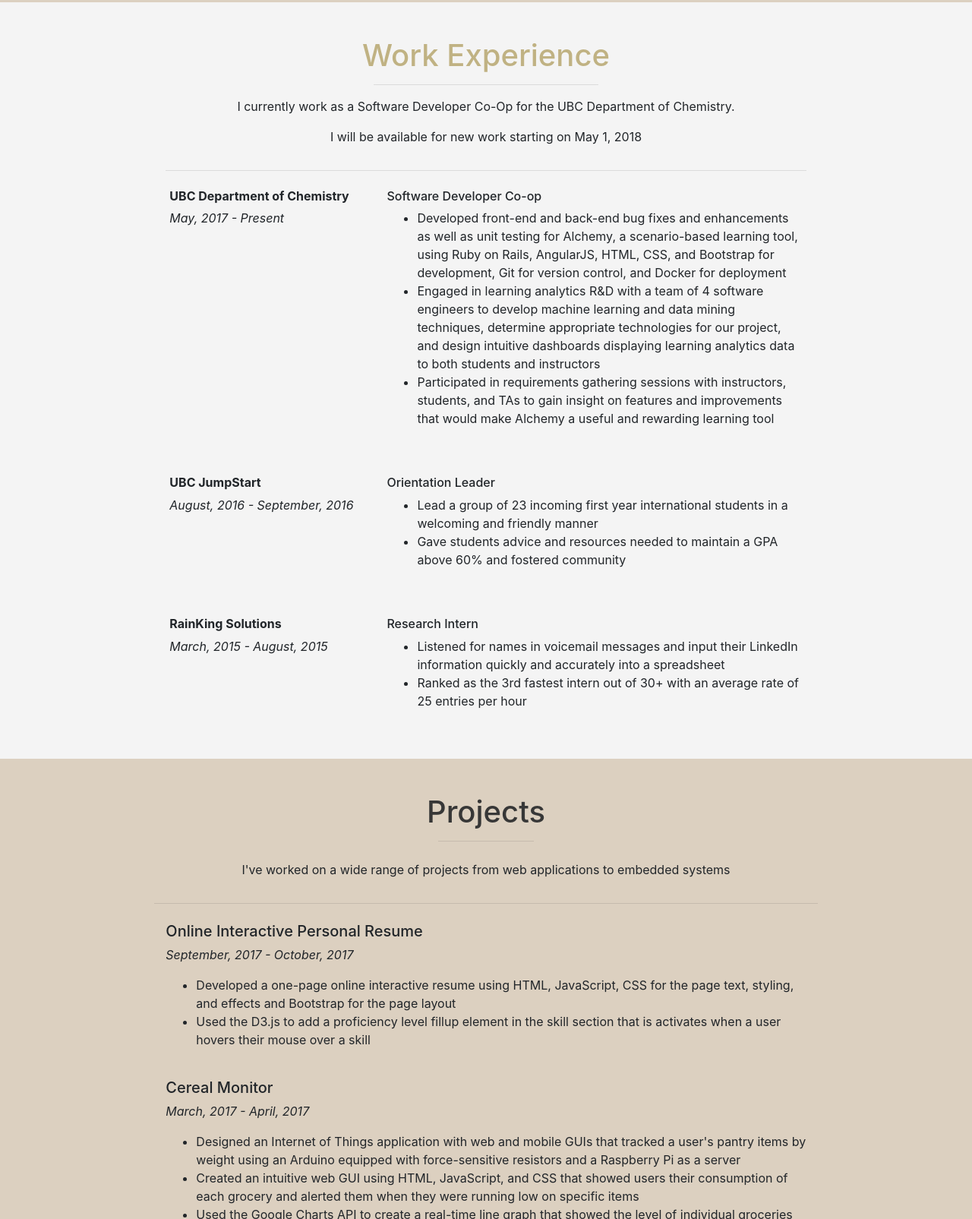
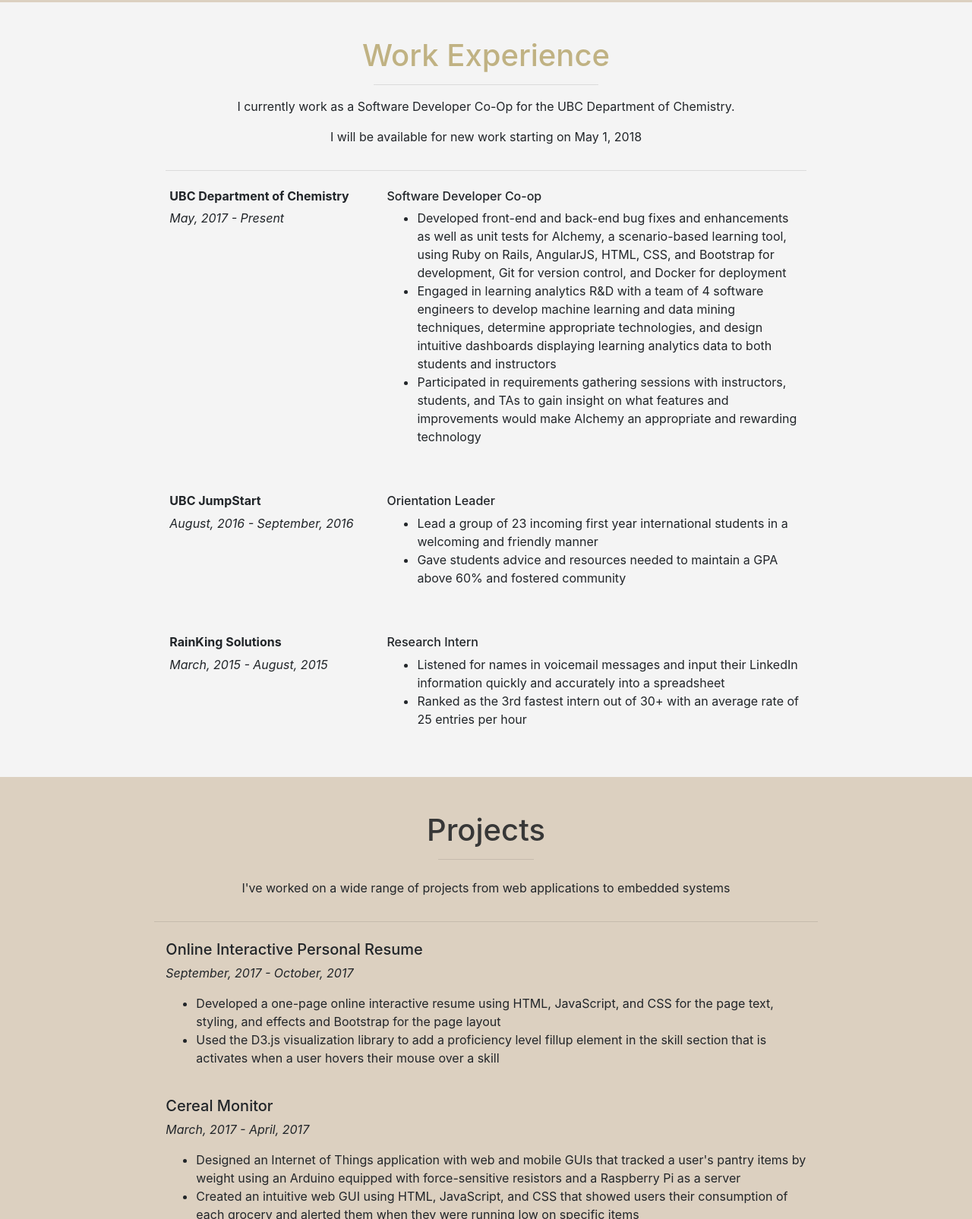
Before and after one commit to cormacjmollitor/Resume-For-Cormac-Mollitor, a website: page index.html in a window 1280 px wide. Shown: the part 2478-4083 px from the top of the page at 76% size. Drawn offline with nearby package versions, Linux system fonts and the light colour scheme.

```diff
--- a/index.html
+++ b/index.html
@@ -194,20 +194,20 @@
                 <h6 class="work-name"><b>UBC Department of Chemistry</b></h6>
                 <p class="duration"><i>May, 2017 - Present</i></p>
               </div>
-              <div class="col-xl-8 col-lg-8 col-md-8 col-sm-8 col-xs-8 job-title">
+              <div class="col-xl-8 col-lg-8 col-md-8 col-sm-8 col-xs-8 job-title" style="min-width: 380px">
                 <h6>Software Developer Co-op</h6>
                 <ul>
                   <li>
-                    Developed front-end and back-end bug fixes and enhancements as well as unit testing for Alchemy, a scenario-based learning tool, using
+                    Developed front-end and back-end bug fixes and enhancements as well as unit tests for Alchemy, a scenario-based learning tool, using
                     Ruby on Rails, AngularJS, HTML, CSS, and Bootstrap for development, Git for version control, and Docker for deployment
                   </li>
                   <li>
                     Engaged in learning analytics R&D with a team of 4 software engineers to develop machine learning and data mining techniques, determine appropriate
-                    technologies for our project, and design intuitive dashboards displaying learning analytics data to both students and instructors
+                    technologies, and design intuitive dashboards displaying learning analytics data to both students and instructors
                   </li>
                   <li>
-                    Participated in requirements gathering sessions with instructors, students, and TAs to gain insight on features and improvements that would make
-                    Alchemy a useful and rewarding learning tool
+                    Participated in requirements gathering sessions with instructors, students, and TAs to gain insight on what features and improvements would make
+                    Alchemy an appropriate and rewarding technology
                   </li>
                 </ul>
               </div>
@@ -218,7 +218,7 @@
               <h6 class="work-name"><b>UBC JumpStart</b></h6>
               <p class="duration"><i>August, 2016 - September, 2016</i></p>
             </div>
-            <div class="col-xl-8 col-lg-8 col-md-8 col-sm-8 col-xs-8 job-title">
+            <div class="col-xl-8 col-lg-8 col-md-8 col-sm-8 col-xs-8 job-title" style="min-width: 380px">
               <h6>Orientation Leader</h6>
               <ul>
                 <li>Lead a group of 23 incoming first year international students in a welcoming and friendly manner</li>
@@ -232,7 +232,7 @@
               <h6 class="work-name"><b>RainKing Solutions</b></h6>
               <p class="duration"><i>March, 2015 - August, 2015</i></p>
             </div>
-            <div class="col-xl-8 col-lg-8 col-md-8 col-sm-8 col-xs-8 job-title">
+            <div class="col-xl-8 col-lg-8 col-md-8 col-sm-8 col-xs-8 job-title" style="min-width: 380px">
               <h6>Research Intern</h6>
               <ul>
                 <li>Listened for names in voicemail messages and input their LinkedIn information quickly and accurately into a spreadsheet</li>
@@ -252,7 +252,6 @@
           <br><br>
           <h1 class="projects-title projects-header">Projects</h1>
           <hr width="15%" style="margin-bottom: 25px">
-          <!--Conside adding a row here for a projects blurb-->
           <div class="row">
             <div class="col-xl-12 col-lg-12 col-md-12 col-sm-12 col-xs-12">
               <p class="blurb">I've worked on a wide range of projects from web applications to embedded systems</p>
@@ -265,11 +264,11 @@
               <p class="duration"><i>September, 2017 - October, 2017</i></p>
               <ul>
                 <li>
-                  Developed a one-page online interactive resume using HTML, JavaScript, CSS for the page text, styling, and effects and Bootstrap
+                  Developed a one-page online interactive resume using HTML, JavaScript, and CSS for the page text, styling, and effects and Bootstrap
                   for the page layout
                 </li>
                 <li>
-                  Used the D3.js to add a proficiency level fillup element in the skill section that is activates when a user hovers their mouse
+                  Used the D3.js visualization library to add a proficiency level fillup element in the skill section that is activates when a user hovers their mouse
                   over a skill
                 </li>
               </ul>
@@ -416,5 +415,3 @@
     </div>
   </body>
 </html>
-
-<!---->
```
